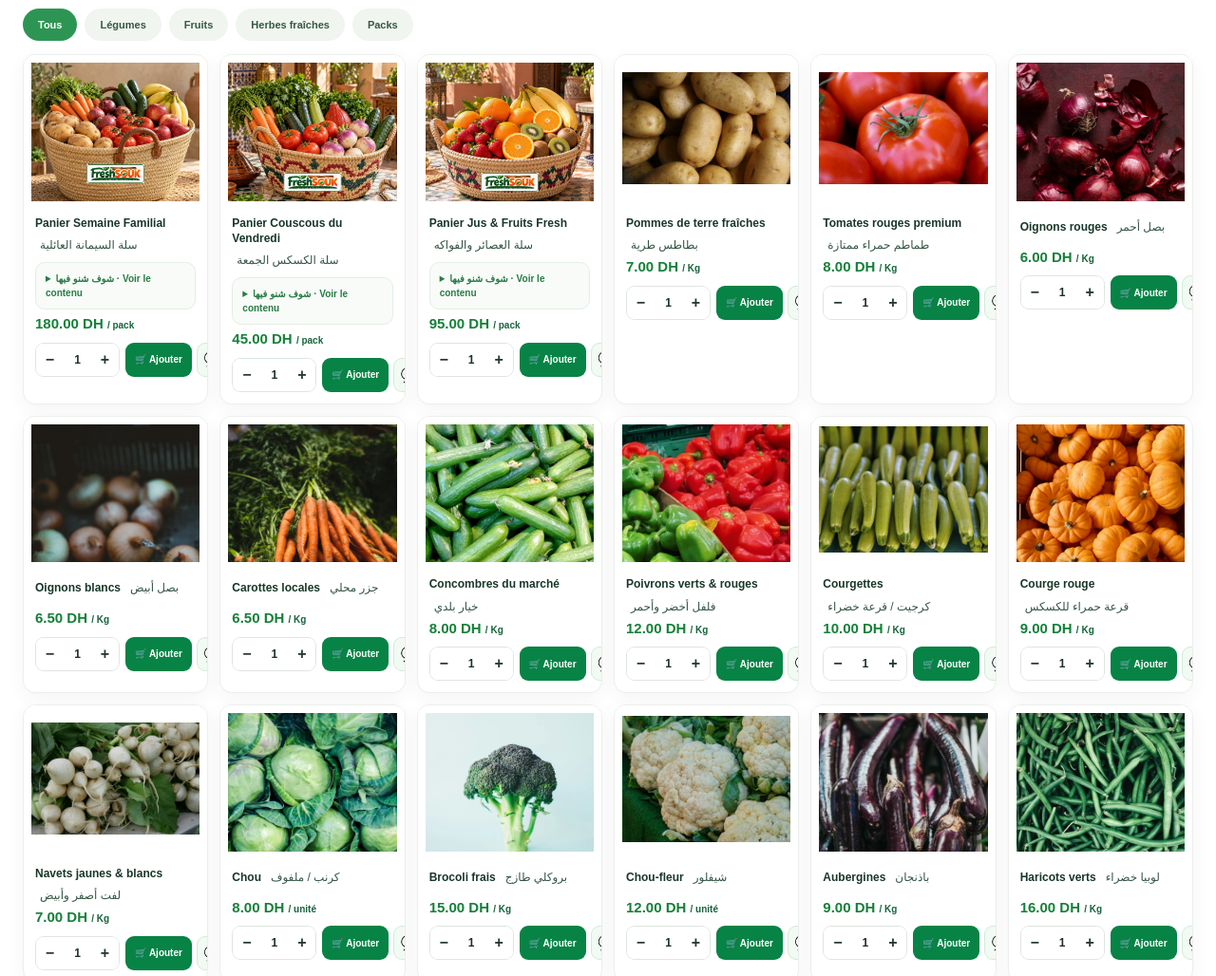
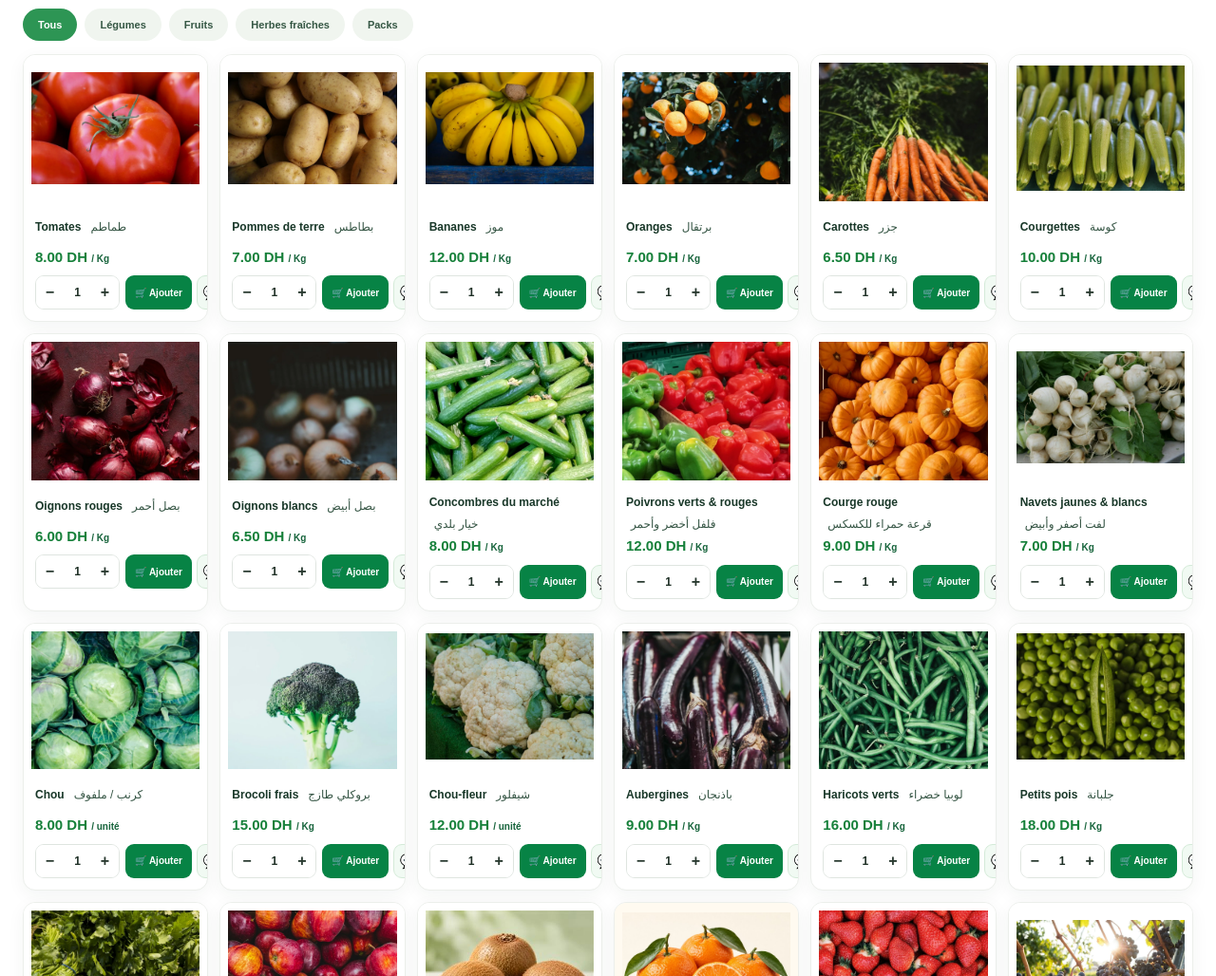
Before and after one commit to sifiabdessamad09-collab/freshsouk, a plain HTML site: page index.html in a window 1280 px wide. Shown: the part 891-1919 px from the top of the page at 95% size. Drawn offline with Linux system fonts and the light colour scheme.

Commit message:
Polish FreshSOUK product cards and ordering

```diff
--- a/index.html
+++ b/index.html
@@ -836,8 +836,8 @@
     .quantity-picker output{display:grid;place-items:center;min-width:29px;height:34px;color:#1f3026;font-size:12px;font-weight:750}
     .product-actions{display:flex;align-items:center;gap:5px;width:auto}
     .product-actions button{min-height:36px;padding:8px 10px;border-radius:9px;font-size:10px}
-    .product-actions .add-btn{background:#078345;color:#fff}
-    .product-actions .whatsapp-btn{width:34px;min-width:34px;padding:0;background:#f1faf3;color:#128340;border:1px solid #d4ead8;font-size:15px}
+    .product-actions .add-btn{width:auto;min-width:0;flex:1;background:#078345;color:#fff}
+    .product-actions .whatsapp-btn{width:32px;min-width:32px;flex:0 0 32px;padding:0;background:#f1faf3;color:#128340;border:1px solid #d4ead8;font-size:15px}
     .product[data-product-id="mandarines"] .product-image img{padding:8px}
     @media(max-width:1150px){.products{grid-template-columns:repeat(4,minmax(0,1fr))}}
     @media(max-width:800px){.products{grid-template-columns:repeat(3,minmax(0,1fr));gap:10px}}
@@ -1734,6 +1734,17 @@
     if (selectedSort === "name") visible.sort((a, b) => a.nameFr.localeCompare(b.nameFr, "fr"));
     const productCount = document.getElementById("productCount");
     if (productCount) productCount.textContent = `${products.length} produits au catalogue · ${visible.length} affichés`;
+    const featuredIds = ["tomates", "pomme-de-terre", "bananes", "oranges", "carottes", "courgettes"];
+    const catalogOrder = [...featuredIds, ...products.filter(product => !featuredIds.includes(product.id) && product.category !== "packs").map(product => product.id), ...products.filter(product => product.category === "packs").map(product => product.id)];
+    const cardNames = {
+      tomates: { fr: "Tomates", ar: "طماطم" },
+      "pomme-de-terre": { fr: "Pommes de terre", ar: "بطاطس" },
+      bananes: { fr: "Bananes", ar: "موز" },
+      oranges: { fr: "Oranges", ar: "برتقال" },
+      carottes: { fr: "Carottes", ar: "جزر" },
+      courgettes: { fr: "Courgettes", ar: "كوسة" }
+    };
+    if (selectedSort === "default") visible.sort((a, b) => catalogOrder.indexOf(a.id) - catalogOrder.indexOf(b.id));
       container.innerHTML = visible.length ? visible.map(product => `
       <article class="product" data-product-id="${product.id}">
         <div class="product-image">
@@ -1742,7 +1753,7 @@
           ${(product.badgeFr || product.badgeAr) ? `<span class="product-badge ${product.category === "packs" ? "product-badge-gold" : "product-badge-green"}">${product.badgeFr || product.badgeAr}</span>` : ""}
         </div>
         <div class="product-content">
-          <div class="product-names"><h3>${product.nameFr}</h3><span class="product-ar" lang="ar" dir="rtl">${product.nameAr}</span></div>
+          <div class="product-names"><h3>${cardNames[product.id]?.fr || product.nameFr}</h3><span class="product-ar" lang="ar" dir="rtl">${cardNames[product.id]?.ar || product.nameAr}</span></div>
           ${product.category === "packs" ? `<details class="pack-details"><summary>شوف شنو فيها · Voir le contenu</summary><p>${product.descriptionFr || ""}</p><p class="pack-details-ar" lang="ar" dir="rtl">${product.descriptionAr || ""}</p></details>` : `<p class="product-description">${product.descriptionFr || "Produits frais du marché."}</p><p class="product-description product-description-ar" lang="ar" dir="rtl">${product.descriptionAr || ""}</p>`}
           <div class="product-bottom"><div class="product-price">${Number(product.price).toFixed(2)} DH <small>/ ${product.unit}</small></div>
             <div class="product-purchase-row"><div class="quantity-picker" aria-label="Quantité de ${product.nameFr}"><button type="button" aria-label="Diminuer la quantité" onclick="adjustProductQuantity(this, -1)">−</button><output data-quantity-value data-quantity="1" data-unit="${product.unit}" aria-live="polite">1</output><button type="button" aria-label="Augmenter la quantité" onclick="adjustProductQuantity(this, 1)">+</button></div>
```
